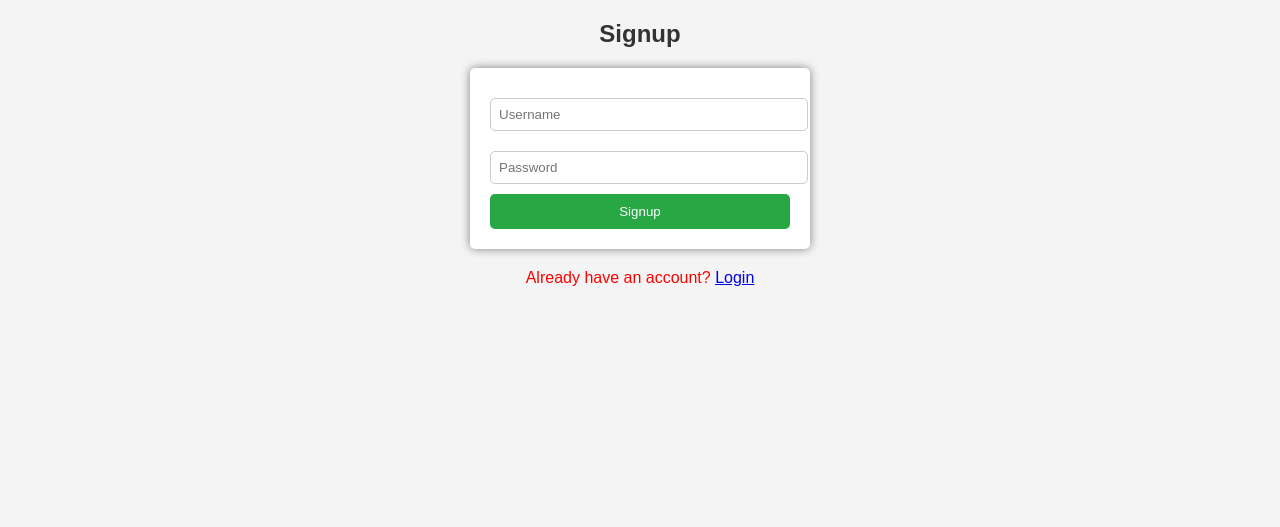
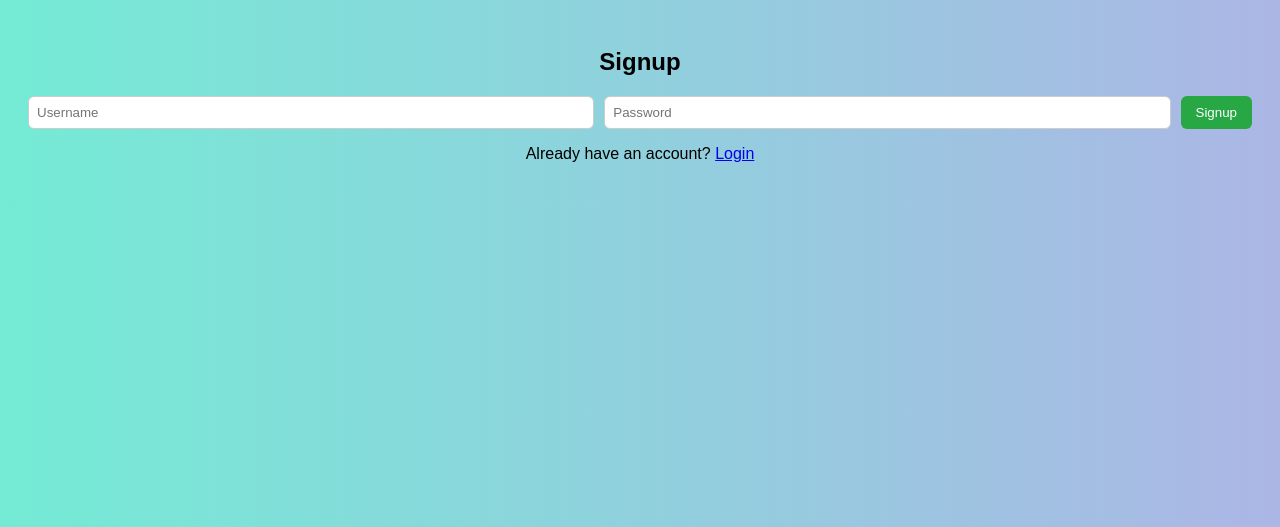
Before and after one commit to acecode101/todo-app-with-authentication, a Flask app: page /signup in a window 1280 px wide. Shown: the top 527 px of the page. Run offline with Flask 3, Linux system fonts and the light colour scheme.

Commit message:
Update style.css

```diff
--- a/static/style.css
+++ b/static/style.css
@@ -1,44 +1,45 @@
 body {
-    font-family: Arial, sans-serif;
+    font-family: 'Arial', sans-serif;
+    background: linear-gradient(to right, #74ebd5, #acb6e5);
     text-align: center;
-    background-color: #f4f4f4;
+    padding: 20px;
 }
 
-h1, h2 {
+.container {
+    max-width: 400px;
+    margin: auto;
+    background: white;
+    padding: 20px;
+    border-radius: 12px;
+    box-shadow: 0 4px 8px rgba(0, 0, 0, 0.2);
+}
+
+h1 {
     color: #333;
 }
 
 form {
-    margin: 20px auto;
-    width: 300px;
-    padding: 20px;
-    background: white;
-    border-radius: 5px;
-    box-shadow: 0px 0px 10px gray;
+    display: flex;
+    gap: 10px;
+    margin-bottom: 15px;
 }
 
-input {
-    width: 100%;
+input[type="text"], input[type="password"] {
+    flex: 1;
     padding: 8px;
-    margin: 10px 0;
+    border-radius: 6px;
     border: 1px solid #ccc;
-    border-radius: 5px;
 }
 
 button {
-    width: 100%;
-    padding: 10px;
     background: #28a745;
     color: white;
+    padding: 8px 15px;
     border: none;
+    border-radius: 6px;
     cursor: pointer;
-    border-radius: 5px;
 }
 
 button:hover {
     background: #218838;
 }
-
-p {
-    color: red;
-}
```
